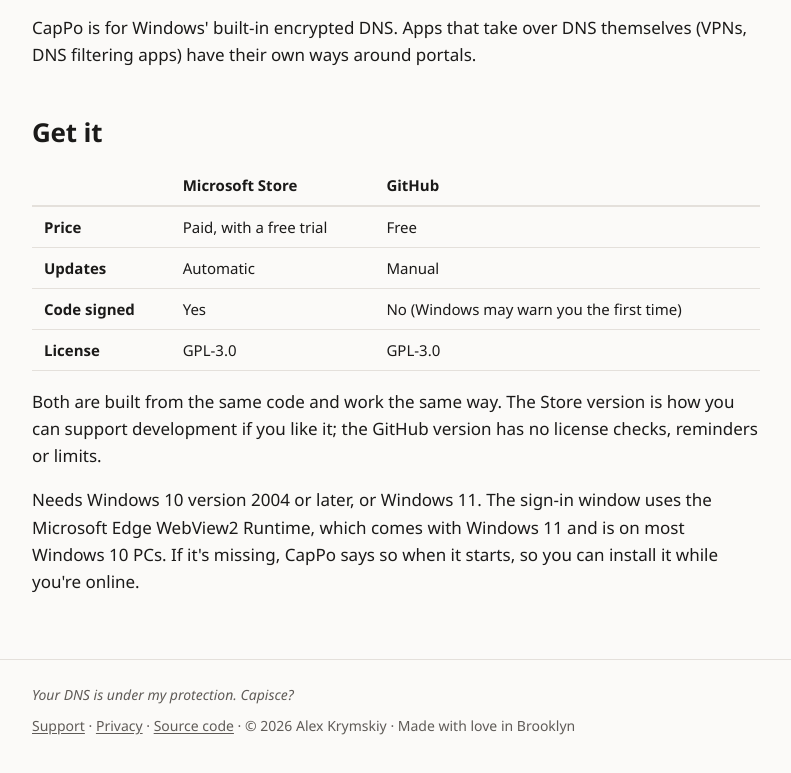
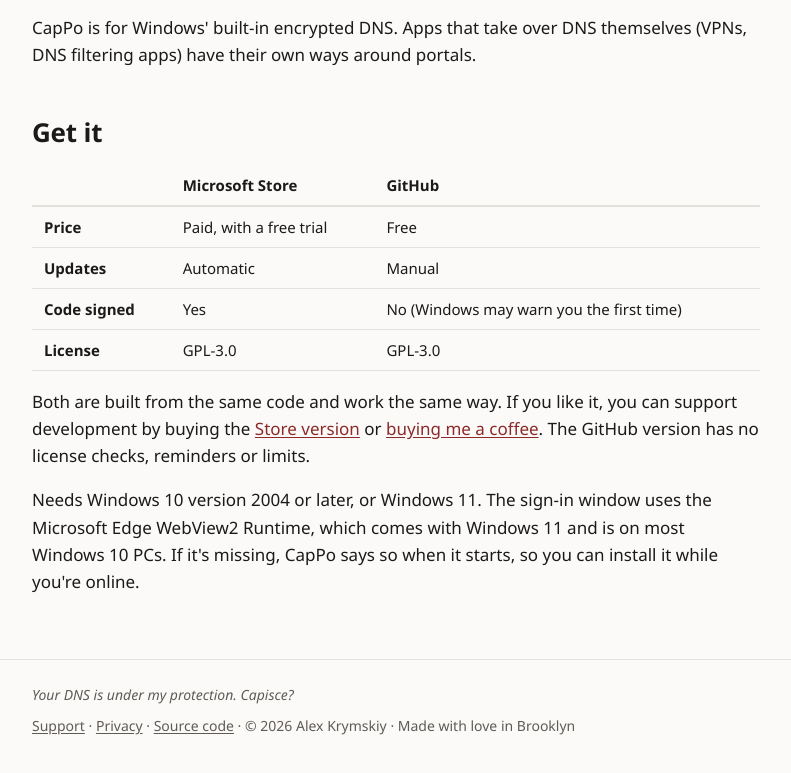
Before and after one commit to akrymskiy/cappo, a plain HTML site: page docs/index.html in a window 1280 px wide. Shown: the part 2435-3208 px from the top of the page, without its empty margins (244-1035 px from the left). Drawn offline with Linux system fonts and the light colour scheme.

Commit message:
Docs: Buy Me a Coffee link on the site, next to the Store version
The site only offered the Store version as a way to support CapPo, so people
using the free GitHub version had none. The README and the GitHub build's
About page already link the coffee page.

Co-Authored-By: Claude Opus 5.5 <noreply@anthropic.com>

```diff
--- a/docs/index.html
+++ b/docs/index.html
@@ -127,8 +127,10 @@
         </table>
       </div>
       <p>
-        Both are built from the same code and work the same way. The Store version is how you can support development
-        if you like it; the GitHub version has no license checks, reminders or limits.
+        Both are built from the same code and work the same way. If you like it, you can support development by buying
+        the <a href="https://apps.microsoft.com/detail/9NHT91D939HJ">Store version</a> or
+        <a href="https://buymeacoffee.com/akrymskiy">buying me a coffee</a>. The GitHub version has no license checks,
+        reminders or limits.
       </p>
       <p>
         Needs Windows 10 version 2004 or later, or Windows 11. The sign-in window uses the Microsoft Edge WebView2
```
